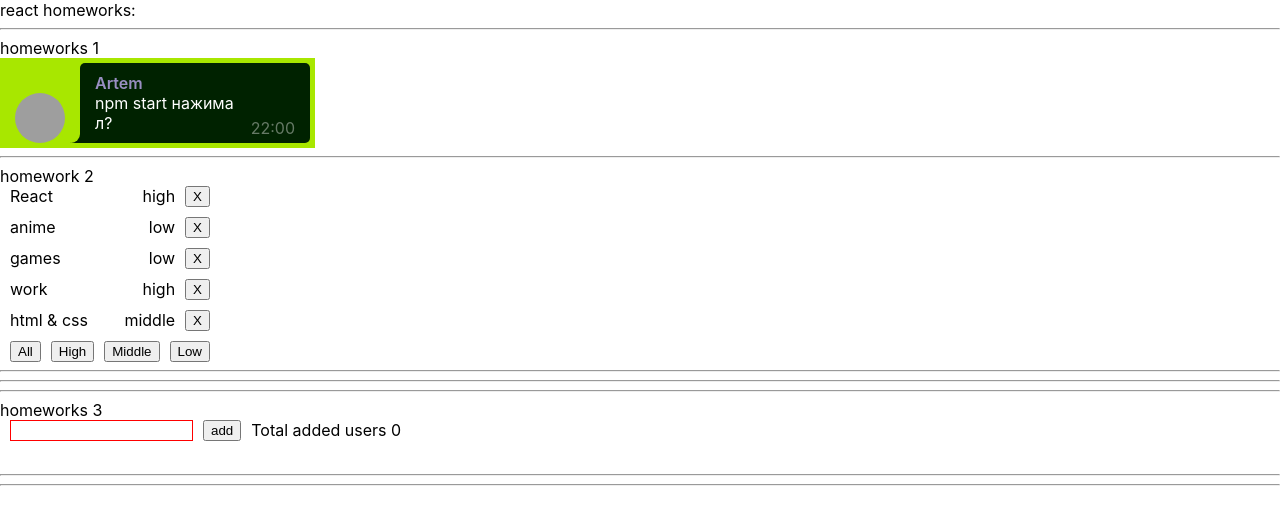
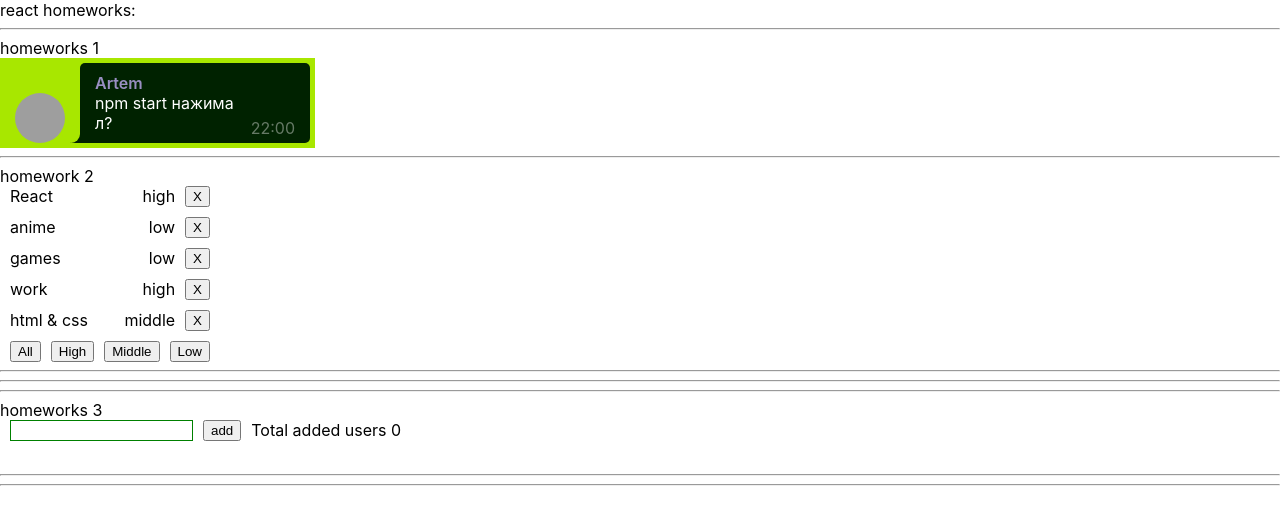
Before and after one commit to meskal1/homeworks, a React (Create React App) app: page / in a window 1280 px wide. Shown: the top 524 px of the page. Built offline with nearby package versions, Linux system fonts and the light colour scheme; grey boxes are pictures that could not be loaded.

Commit message:
changes_2

```diff
--- a/src/p2-homeworks/h3/Greeting.tsx
+++ b/src/p2-homeworks/h3/Greeting.tsx
@@ -5,7 +5,7 @@ type GreetingPropsType = {
 	name: string
 	setNameCallback: (e: ChangeEvent<HTMLInputElement>) => void
 	addUser: () => void
-	error: string
+	error: string | null
 	totalUsers: number
 }
 
@@ -13,7 +13,7 @@ type GreetingPropsType = {
 const Greeting: React.FC<GreetingPropsType> = (
 	{ name, setNameCallback, addUser, error, totalUsers } // деструктуризация пропсов
 ) => {
-	let inputClass = name ? s.nonstyle : s.error
+	let inputClass = error ? s.error : s.nonstyle
 
 	const onKeyPressHandler = (e: KeyboardEvent<HTMLInputElement>) => {
 		if (e.key === "Enter") addUser() // Если нажата клавиша Энтер, вызвать функцию нажатия на кнопку
--- a/src/p2-homeworks/h3/GreetingContainer.tsx
+++ b/src/p2-homeworks/h3/GreetingContainer.tsx
@@ -13,7 +13,7 @@ type GreetingContainerPropsType = {
 
 const GreetingContainer: React.FC<GreetingContainerPropsType> = ({ users, addUserCallback }) => { // деструктуризация пропсов
 	const [name, setName] = useState<string>('')
-	const [error, setError] = useState<string>('')
+	const [error, setError] = useState<string | null>(null)
 
 	const setNameCallback = (e: ChangeEvent<HTMLInputElement>) => {
 		setName(e.currentTarget.value)
```
